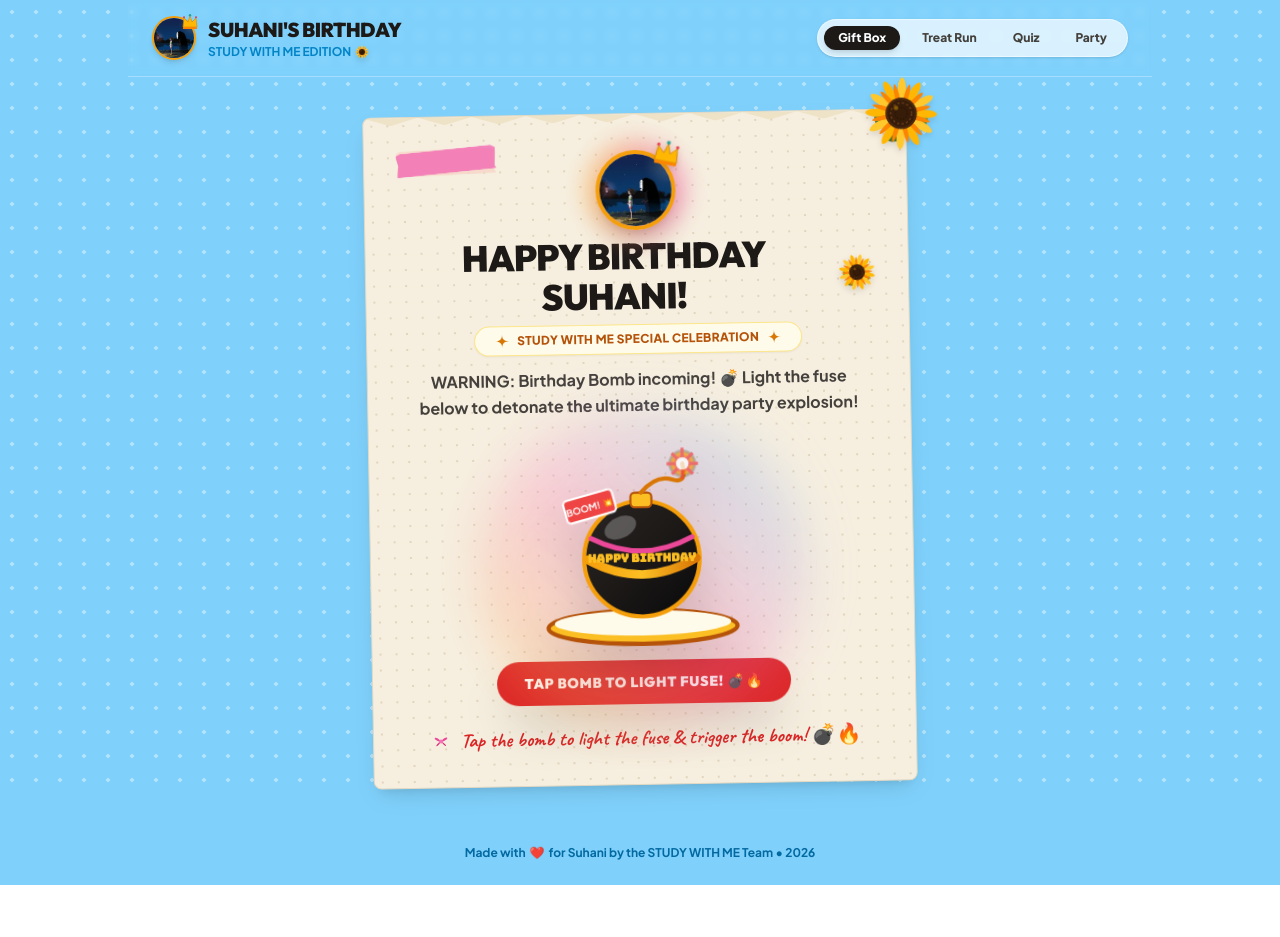
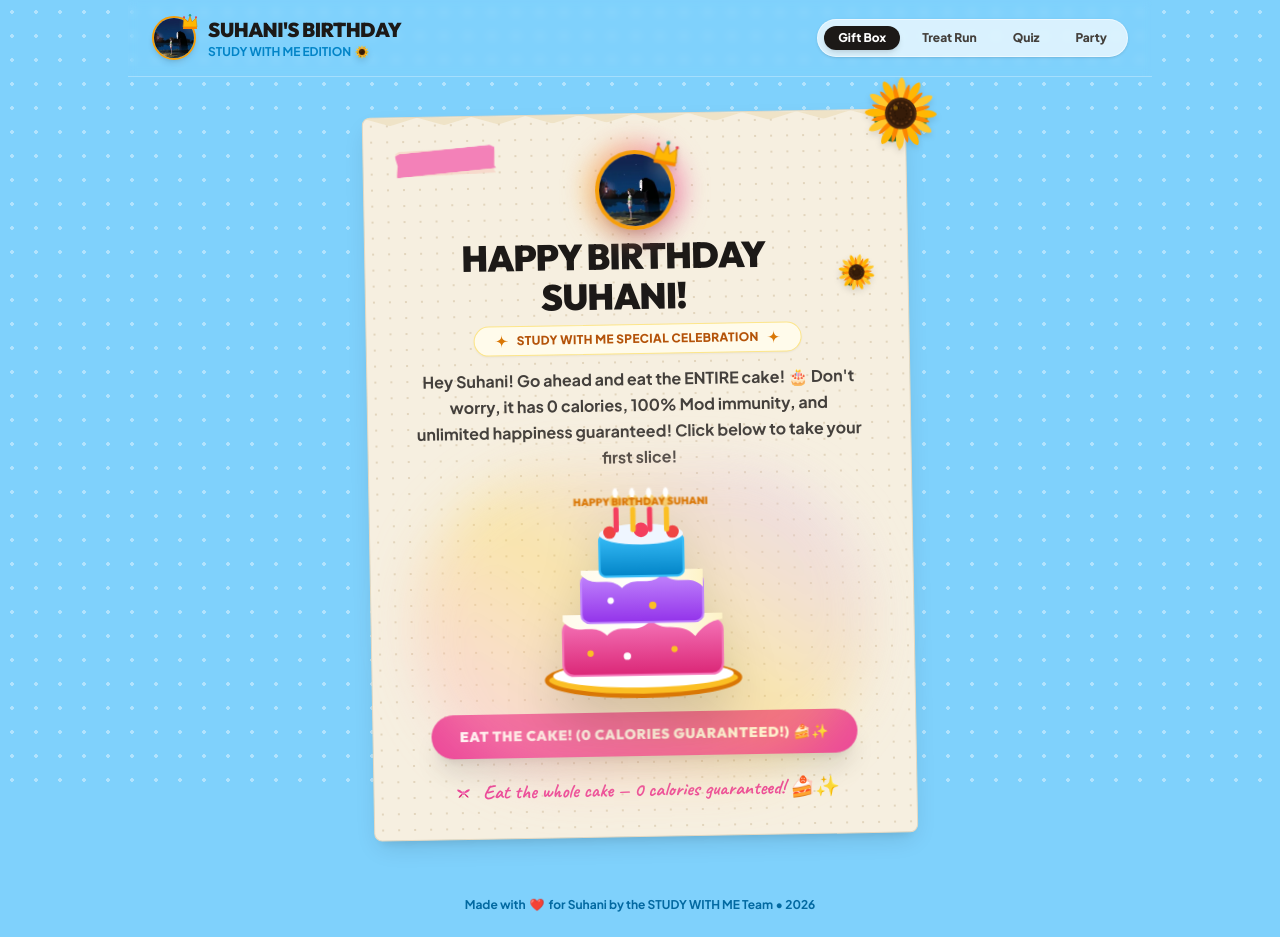
Before and after one commit to axontest/Suhani-s-Birthday, a React (Vite) app: page / in a window 1280 px wide. Before the commit the page ends 885 px from the top, so only its background shows below. Built offline with nearby package versions, Linux system fonts and the light colour scheme.

Commit message:
Replace bomb with 3D code-built aesthetic pastel cake and 0 calories eat prompt

```diff
--- /dev/null
+++ b/src/components/AestheticPastelCake.jsx
@@ -0,0 +1,141 @@
+import React, { useState } from 'react';
+import confetti from 'canvas-confetti';
+import { soundFx } from '../utils/audioSynth';
+
+export const AestheticPastelCake = ({ size = 230, onEat }) => {
+  const [isSliced, setIsSliced] = useState(false);
+
+  const handleCakeClick = () => {
+    if (isSliced) return;
+    setIsSliced(true);
+    soundFx.playFanfare();
+
+    // 500+ Confetti Blast
+    confetti({
+      particleCount: 260,
+      spread: 130,
+      origin: { y: 0.5 },
+      colors: ['#ffb703', '#ec4899', '#38bdf8', '#10b981', '#a855f7', '#fbbf24', '#f472b6']
+    });
+
+    setTimeout(() => {
+      confetti({
+        particleCount: 160,
+        angle: 60,
+        spread: 90,
+        origin: { x: 0.1, y: 0.6 }
+      });
+    }, 150);
+
+    setTimeout(() => {
+      confetti({
+        particleCount: 160,
+        angle: 120,
+        spread: 90,
+        origin: { x: 0.9, y: 0.6 }
+      });
+    }, 300);
+
+    setTimeout(() => {
+      if (onEat) onEat();
+    }, 500);
+  };
+
+  return (
+    <div
+      onClick={handleCakeClick}
+      className="relative inline-block cursor-pointer select-none group py-2"
+    >
+      {/* Outer Pastel Soft Glow Aura */}
+      <div className="absolute -inset-4 bg-gradient-to-tr from-pink-300/60 via-amber-300/50 to-purple-300/60 rounded-full blur-xl group-hover:opacity-100 transition-all opacity-80 animate-pulse" />
+
+      {/* Pure Code 3D Aesthetic Pastel Birthday Cake SVG */}
+      <div className={`relative transition-all duration-300 transform group-hover:scale-105 group-active:scale-95 ${isSliced ? 'animate-bounce scale-110' : ''}`}>
+        <svg
+          width={size}
+          height={size}
+          viewBox="0 0 200 200"
+          className="drop-shadow-2xl mx-auto overflow-visible"
+        >
+          <defs>
+            {/* Soft Pastel Gradients */}
+            <linearGradient id="pastelBottom" x1="0%" y1="0%" x2="0%" y2="100%">
+              <stop offset="0%" stopColor="#f472b6" />
+              <stop offset="100%" stopColor="#db2777" />
+            </linearGradient>
+            <linearGradient id="pastelMid" x1="0%" y1="0%" x2="0%" y2="100%">
+              <stop offset="0%" stopColor="#c084fc" />
+              <stop offset="100%" stopColor="#9333ea" />
+            </linearGradient>
+            <linearGradient id="pastelTop" x1="0%" y1="0%" x2="0%" y2="100%">
+              <stop offset="0%" stopColor="#38bdf8" />
+              <stop offset="100%" stopColor="#0284c7" />
+            </linearGradient>
+            <linearGradient id="creamDrip" x1="0%" y1="0%" x2="100%" y2="0%">
+              <stop offset="0%" stopColor="#fffbeb" />
+              <stop offset="50%" stopColor="#ffffff" />
+              <stop offset="100%" stopColor="#fef3c7" />
+            </linearGradient>
+          </defs>
+
+          {/* Golden Stand Plate */}
+          <ellipse cx="100" cy="180" rx="92" ry="16" fill="#fbbf24" stroke="#d97706" strokeWidth="4" />
+          <ellipse cx="100" cy="176" rx="86" ry="12" fill="#ffffff" />
+
+          {/* Tier 1 (Bottom Pastel Pink Layer) */}
+          <rect x="24" y="124" width="152" height="52" rx="10" fill="url(#pastelBottom)" stroke="#f472b6" strokeWidth="2" />
+          {/* Cream Drips Tier 1 */}
+          <path d="M24 124 C38 140 52 124 66 138 C80 124 94 140 108 124 C122 138 136 124 150 140 C162 124 176 124 176 124 L176 118 L24 118 Z" fill="url(#creamDrip)" />
+
+          {/* Tier 2 (Middle Pastel Lavender Layer) */}
+          <rect x="42" y="80" width="116" height="46" rx="8" fill="url(#pastelMid)" stroke="#c084fc" strokeWidth="2" />
+          {/* Cream Drips Tier 2 */}
+          <path d="M42 80 C55 94 68 80 81 93 C94 80 107 94 120 80 C133 93 146 80 158 93 L158 76 L42 76 Z" fill="url(#creamDrip)" />
+
+          {/* Tier 3 (Top Pastel Sky Layer) */}
+          <rect x="60" y="42" width="80" height="40" rx="6" fill="url(#pastelTop)" stroke="#38bdf8" strokeWidth="2" />
+          <ellipse cx="100" cy="42" rx="40" ry="10" fill="#eff6ff" />
+
+          {/* Strawberries & Cherries on Top */}
+          <circle cx="70" cy="40" r="6" fill="#ef4444" />
+          <circle cx="100" cy="38" r="7" fill="#f43f5e" />
+          <circle cx="130" cy="40" r="6" fill="#ef4444" />
+
+          {/* Cute Gold & Pink Sprinkles */}
+          <circle cx="50" cy="155" r="3" fill="#fbbf24" />
+          <circle cx="85" cy="158" r="3.5" fill="#ffffff" />
+          <circle cx="130" cy="152" r="3" fill="#fbbf24" />
+          <circle cx="70" cy="105" r="3" fill="#ffffff" />
+          <circle cx="110" cy="110" r="3.5" fill="#fbbf24" />
+
+          {/* Glowing Animated Birthday Candles */}
+          {[76, 92, 108, 124].map((x, i) => (
+            <g key={`candle-${i}`}>
+              <rect x={x - 2} y="16" width="5" height="24" rx="2" fill={i % 2 === 0 ? "#f43f5e" : "#fbbf24"} />
+              <circle cx={x.toString()} cy="10" r="6" fill="#fbbf24" opacity="0.6" className="animate-pulse" />
+              <ellipse cx={x.toString()} cy="10" rx="2.5" ry="5" fill="#ffffff" className="animate-bounce" />
+            </g>
+          ))}
+
+          {/* Golden "HAPPY BIRTHDAY" Banner Topper */}
+          <text
+            x="100"
+            y="14"
+            fill="#d97706"
+            fontSize="10"
+            fontWeight="900"
+            fontFamily="Outfit, sans-serif"
+            textAnchor="middle"
+          >
+            HAPPY BIRTHDAY SUHANI
+          </text>
+        </svg>
+      </div>
+
+      {/* Tap Button Pill */}
+      <div className="mt-3 inline-flex items-center gap-2 bg-[#ec4899] group-hover:bg-[#db2777] text-white px-7 py-3 rounded-full font-['Outfit'] font-black text-sm uppercase tracking-wider shadow-xl transition-all transform hover:scale-105 active:scale-95">
+        <span>EAT THE CAKE! (0 CALORIES GUARANTEED!) 🍰✨</span>
+      </div>
+    </div>
+  );
+};
--- a/src/components/Stage0Verification.jsx
+++ b/src/components/Stage0Verification.jsx
@@ -2,14 +2,14 @@ import React, { useState } from 'react';
 import confetti from 'canvas-confetti';
 import { PaperScrap } from './PaperScrap';
 import { CrownSVG, SparkleSVG, SunflowerSVG, HeartSVG, RibbonBowSVG, WashiTape } from './CustomIcons';
-import { ExplosiveBombCake } from './ExplosiveBombCake';
+import { AestheticPastelCake } from './AestheticPastelCake';
 import { soundFx } from '../utils/audioSynth';
 import suhaniPfp from '../assets/suhani_pfp.png';
 
 export const Stage0Verification = ({ onComplete }) => {
   const [boxState, setBoxState] = useState(0);
 
-  const handleBlast = () => {
+  const handleEat = () => {
     setBoxState(2);
   };
 
@@ -46,17 +46,17 @@ export const Stage0Verification = ({ onComplete }) => {
           <SparkleSVG size={14} fill="#d97706" />
         </div>
 
-        {/* Funny & Relatable Description Line */}
+        {/* Funny & Warm 0 Calories Phrasing */}
         <p className="font-['Plus_Jakarta_Sans'] text-sm sm:text-base text-[#44403c] font-semibold mb-3 max-w-md mx-auto leading-relaxed">
           {boxState < 2
-            ? "WARNING: Birthday Bomb incoming! 💣 Light the fuse below to detonate the ultimate birthday party explosion!"
-            : "BOOM! 💥 SURPRISE! You are officially crowned the Birthday Queen of STUDY WITH ME today! 👑"}
+            ? "Hey Suhani! Go ahead and eat the ENTIRE cake! 🎂 Don't worry, it has 0 calories, 100% Mod immunity, and unlimited happiness guaranteed! Click below to take your first slice!"
+            : "YUMMM! 🍰 SURPRISE! You are officially crowned the Birthday Queen of STUDY WITH ME today! 👑"}
         </p>
 
-        {/* Interactive Explosive Birthday Bomb Cake Container */}
+        {/* Interactive Aesthetic Code Pastel Birthday Cake Container */}
         <div className="my-3 flex flex-col items-center justify-center relative min-h-[250px]">
           {boxState < 2 ? (
-            <ExplosiveBombCake size={210} onBlast={handleBlast} />
+            <AestheticPastelCake size={210} onEat={handleEat} />
           ) : (
             <div className="relative bg-[#fffbeb] border-2 border-[#fcd34d] p-5 rounded-2xl shadow-xl max-w-md w-full animate-fade-in text-center space-y-3">
               <WashiTape width={80} height={20} color="#38bdf8" rotation={4} />
@@ -77,7 +77,7 @@ export const Stage0Verification = ({ onComplete }) => {
                   <span>100% Happiness & Zero Stress Guaranteed!</span>
                 </p>
                 <p className="flex items-center justify-center gap-2">
-                  <span>🎂 Unlimited Cake & Coffee Rights Activated!</span>
+                  <span>🎂 0 Calories Cake Eaten & Unlimited Boba Activated!</span>
                 </p>
                 <p className="flex items-center justify-center gap-2">
                   <HeartSVG size={20} fill="#ef4444" />
@@ -102,9 +102,9 @@ export const Stage0Verification = ({ onComplete }) => {
         </div>
 
         {boxState < 2 && (
-          <div className="font-['Caveat'] text-xl text-[#dc2626] font-bold mt-1 flex items-center justify-center gap-2">
+          <div className="font-['Caveat'] text-xl text-[#ec4899] font-bold mt-1 flex items-center justify-center gap-2">
             <RibbonBowSVG size={24} />
-            <span>Tap the bomb to light the fuse & trigger the boom! 💣🔥</span>
+            <span>Eat the whole cake — 0 calories guaranteed! 🍰✨</span>
           </div>
         )}
       </PaperScrap>
```
